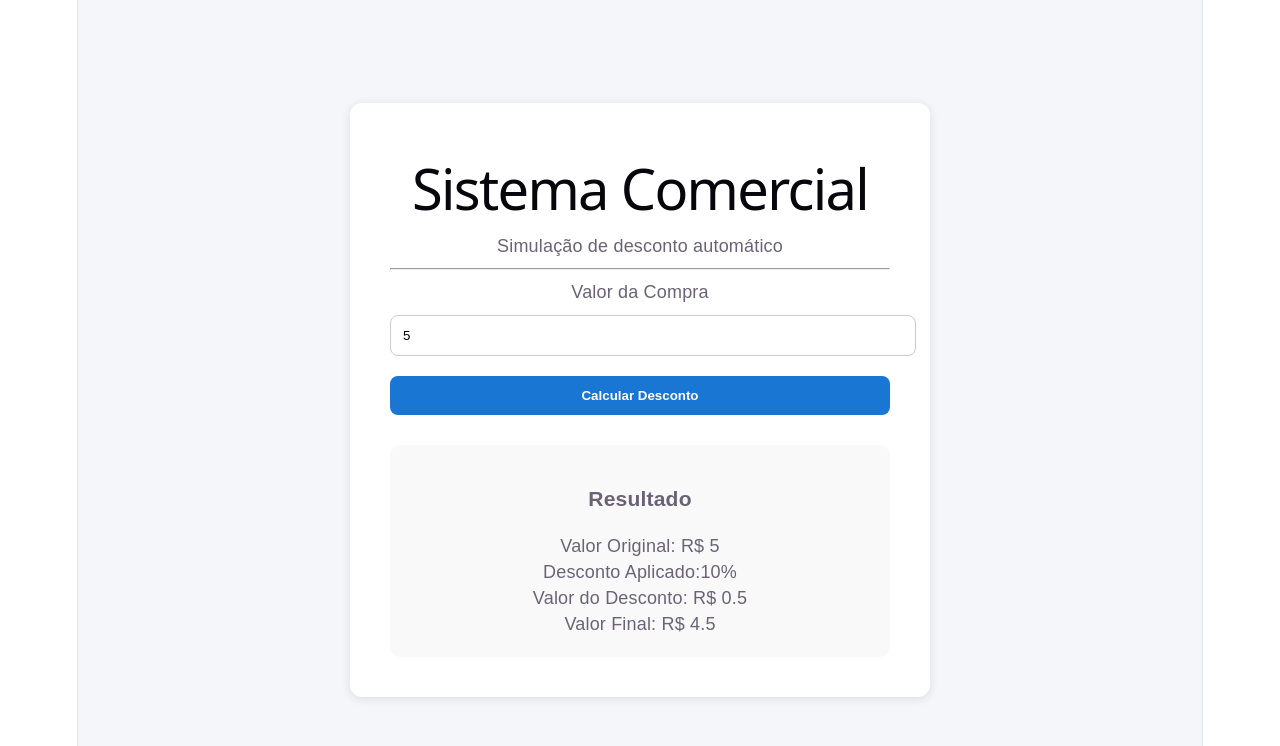
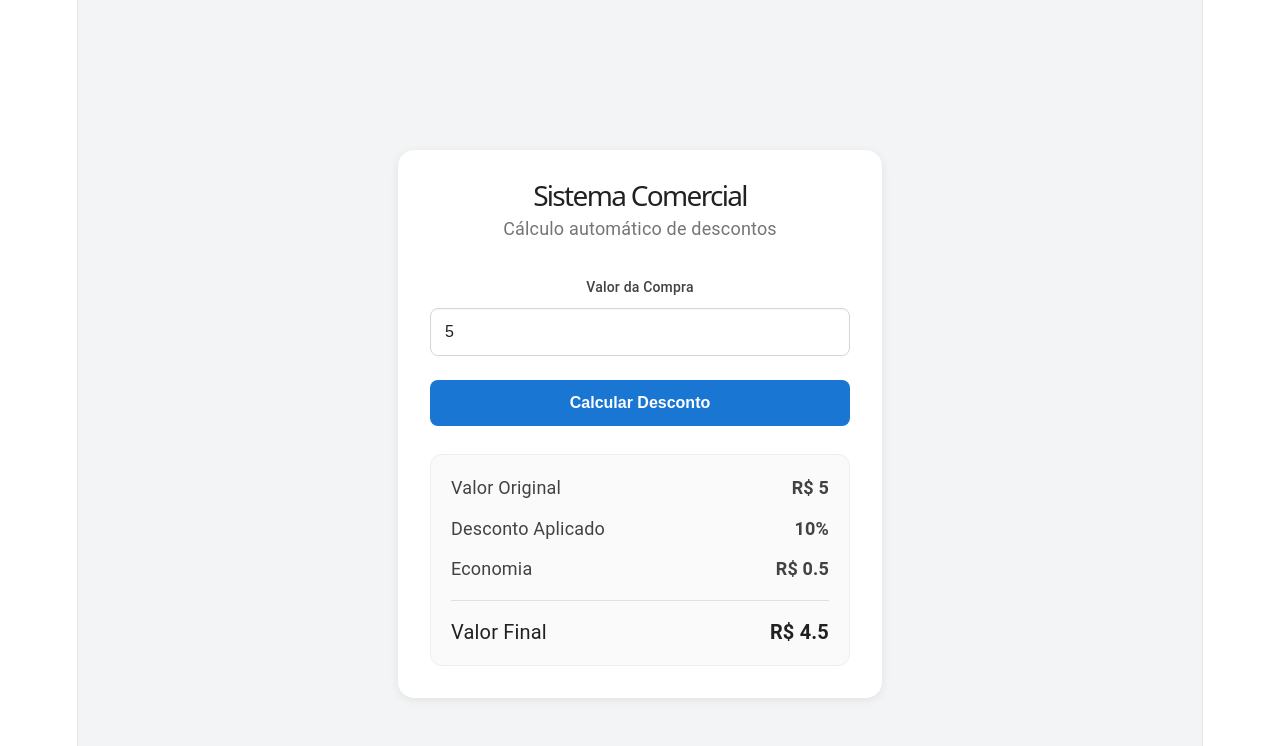
Before and after one commit to deivisontakatu/projeto-pipeline-qualidade-software, a React (Vite) app: page / in a window 1280 px wide. Both pictures are taken after typing "5" into the empty fields and a click on the button "Calcular Desconto". Shown: the top 746 px of the page. Built offline with nearby package versions, Linux system fonts and the light colour scheme.

Commit message:
feat: update frontend

```diff
--- a/src/components/DiscountDashboard.jsx
+++ b/src/components/DiscountDashboard.jsx
@@ -20,113 +20,271 @@ export default function DiscountDashboard() {
 
   return (
 
-    <div style={{
-      minHeight: '100vh',
-      background: '#f4f6f9',
-      display: 'flex',
-      justifyContent: 'center',
-      alignItems: 'center',
-      fontFamily: 'Arial'
-    }}>
+    <div style={styles.container}>
 
-      <div style={{
-        width: '500px',
-        background: '#fff',
-        padding: '40px',
-        borderRadius: '12px',
-        boxShadow: '0 2px 10px rgba(0,0,0,0.1)'
-      }}>
+      <div style={styles.card}>
 
-        <h1>
+        <h1 style={styles.title}>
           Sistema Comercial
         </h1>
 
-        <p>
-          Simulação de desconto automático
+        <p style={styles.subtitle}>
+          Cálculo automático de descontos
         </p>
 
-        <hr />
+        <div style={styles.formGroup}>
 
-        <label>
+          <label style={styles.label}>
             Valor da Compra
           </label>
 
           <input
             type="number"
+
             placeholder="Digite o valor"
+
             value={value}
+
             onChange={(e) =>
               setValue(e.target.value)
             }
 
-          style={{
-            width: '100%',
-            padding: '12px',
-            marginTop: '10px',
-            marginBottom: '20px',
-            borderRadius: '8px',
-            border: '1px solid #ccc'
-          }}
+            style={styles.input}
           />
+
+        </div>
 
         <button
           onClick={handleCalculate}
-
-          style={{
-            width: '100%',
-            padding: '12px',
-            border: 'none',
-            borderRadius: '8px',
-            background: '#1976d2',
-            color: '#fff',
-            cursor: 'pointer',
-            fontWeight: 'bold'
-          }}
+          style={styles.button}
         >
           Calcular Desconto
         </button>
 
         {
+
           result && (
 
-            <div style={{
-              marginTop: '30px',
-              background: '#f9f9f9',
-              padding: '20px',
-              borderRadius: '10px'
-            }}>
+            <div style={styles.resultCard}>
 
-              <h3>
-                Resultado
-              </h3>
+              <div style={styles.row}>
+                <span>
+                  Valor Original
+                </span>
 
-              <p>
-                Valor Original:
+                <strong>
                   R$ {result.originalValue}
-              </p>
+                </strong>
+              </div>
 
-              <p>
-                Desconto Aplicado:
+              <div style={styles.row}>
+                <span>
+                  Desconto Aplicado
+                </span>
+
+                <strong>
                   {result.discount}%
-              </p>
+                </strong>
+              </div>
 
-              <p>
-                Valor do Desconto:
+              <div style={styles.row}>
+                <span>
+                  Economia
+                </span>
+
+                <strong>
                   R$ {result.discountValue}
-              </p>
+                </strong>
+              </div>
 
-              <p>
-                Valor Final:
+              <div style={styles.divider}></div>
+
+              <div style={styles.totalRow}>
+                <span>
+                  Valor Final
+                </span>
+
+                <strong>
                   R$ {result.finalValue}
-              </p>
+                </strong>
+              </div>
 
             </div>
 
           )
+
         }
 
       </div>
 
     </div>
+
   );
 }
+
+const styles = {
+
+  container: {
+
+    minHeight: '100vh',
+
+    display: 'flex',
+
+    justifyContent: 'center',
+
+    alignItems: 'center',
+
+    background: '#f3f4f6',
+
+    padding: '24px',
+
+    fontFamily:
+      'Roboto, Arial, sans-serif'
+  },
+
+  card: {
+
+    width: '100%',
+
+    maxWidth: '420px',
+
+    background: '#ffffff',
+
+    borderRadius: '16px',
+
+    padding: '32px',
+
+    boxShadow:
+      '0 2px 10px rgba(0,0,0,0.08)'
+  },
+
+  title: {
+
+    margin: 0,
+
+    fontSize: '28px',
+
+    color: '#212121'
+  },
+
+  subtitle: {
+
+    marginTop: '8px',
+
+    marginBottom: '32px',
+
+    color: '#757575'
+  },
+
+  formGroup: {
+
+    display: 'flex',
+
+    flexDirection: 'column',
+
+    marginBottom: '24px'
+  },
+
+  label: {
+
+    marginBottom: '8px',
+
+    fontSize: '14px',
+
+    fontWeight: '500',
+
+    color: '#424242'
+  },
+
+  input: {
+
+    width: '100%',
+
+    padding: '14px',
+
+    border: '1px solid #d6d6d6',
+
+    borderRadius: '8px',
+
+    background: '#ffffff',
+
+    color: '#212121',
+
+    fontSize: '16px',
+
+    outline: 'none',
+
+    boxSizing: 'border-box',
+
+    transition: '0.2s',
+
+    boxShadow:
+      'inset 0 1px 2px rgba(0,0,0,0.04)'
+  },
+
+  button: {
+
+    width: '100%',
+
+    padding: '14px',
+
+    border: 'none',
+
+    borderRadius: '8px',
+
+    background: '#1976d2',
+
+    color: '#ffffff',
+
+    fontSize: '16px',
+
+    fontWeight: 'bold',
+
+    cursor: 'pointer'
+  },
+
+  resultCard: {
+
+    marginTop: '28px',
+
+    padding: '20px',
+
+    borderRadius: '12px',
+
+    background: '#fafafa',
+
+    border: '1px solid #eeeeee'
+  },
+
+  row: {
+
+    display: 'flex',
+
+    justifyContent: 'space-between',
+
+    marginBottom: '14px',
+
+    color: '#424242'
+  },
+
+  divider: {
+
+    height: '1px',
+
+    background: '#e0e0e0',
+
+    margin: '18px 0'
+  },
+
+  totalRow: {
+
+    display: 'flex',
+
+    justifyContent: 'space-between',
+
+    fontSize: '20px',
+
+    color: '#212121'
+  }
+
+};
```
Also changed, not shown: 2 other files (tests, documents, lock files or other folders). Lines whose indentation alone changed are shown as unchanged.
